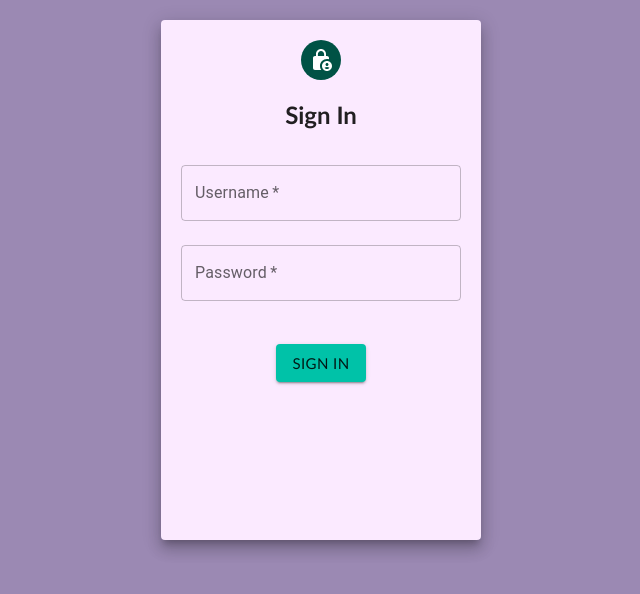
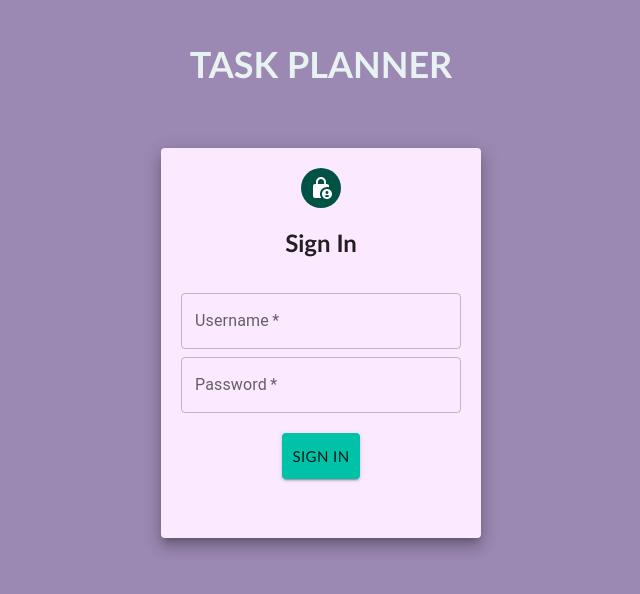
Before and after one commit to laura-gar/IETI-Front, a React (Create React App) app: page / in a window 1280 px wide. Shown: the top 594 px of the page, without its empty margins (319-959 px from the left). Built offline with nearby package versions, Linux system fonts and the light colour scheme.

Commit message:
Login view done

```diff
--- a/src/components/Button/ButtonLogin.js
+++ b/src/components/Button/ButtonLogin.jsx
@@ -3,7 +3,8 @@ import { styled } from '@mui/material/styles';
 
 const ColorButton = styled(Button)(({ theme }) => ({
     color: theme.palette.getContrastText('#00c2a8'),
-    margin: 35,
+    margin: 20,
+    padding: 10,
     fontFamily:'Trebuchet MS',
     fontSize: 15,
     backgroundColor: '#00c2a8',
--- /dev/null
+++ b/src/components/Title/Title.css
@@ -0,0 +1,11 @@
+.Title {
+    box-sizing: border-box;
+    width: 100%;
+    display: flex;
+    justify-content: center;
+    font-family: 'Trebuchet MS';
+    font-size: large;
+    align-items: baseline;
+    padding: 1em;
+    color: #e8f3f1;
+  }
--- /dev/null
+++ b/src/components/Title/Title.jsx
@@ -0,0 +1,10 @@
+import './Title.css';
+function Title() {
+    return (
+      <div className="Title">
+        <h1>TASK PLANNER</h1>
+      </div>
+    )
+  }
+
+  export default Title
--- a/src/views/Login/Login.js
+++ /dev/null
@@ -1,32 +0,0 @@
-import * as React from 'react';
-import './Login.css';
-import Grid from '@mui/material/Grid';
-import { Avatar } from '@mui/material';
-import  Paper from '@mui/material/Paper';
-import TextField from '@mui/material/TextField';
-import ColorButton from '../../components/Button/ButtonLogin'
-import LockPersonRoundedIcon from '@mui/icons-material/LockPersonRounded';
-
-export default function Login() {
-    const paperStyle = {flexWrap: 'wrap', padding: 20, height: '60vh', width: 280, margin: "20px auto", background: '#fbeaff'}
-    const avatarStyle = {background: '#005245'}
-    return (
-        <Grid>
-            <Paper id="loginBox" elevation={10} style={paperStyle}>
-                <Grid align='center'>
-                    <Avatar style={avatarStyle}><LockPersonRoundedIcon/></Avatar>
-                    <h2>Sign In</h2>
-                </Grid>
-                <div>
-                    <TextField id="username" label="Username" placeholder="Enter username" fullWidth required margin="normal" />
-                </div>
-                <div>
-                    <TextField id="password" label="Password" type='password' placeholder="Enter password" fullWidth required margin="normal" />
-                </div>
-                <Grid align='center'>
-                    <ColorButton variant='contained'> Sign In</ColorButton>
-                </Grid>
-            </Paper>
-        </Grid>
-    );
-}
--- /dev/null
+++ b/src/views/Login/Login.jsx
@@ -0,0 +1,36 @@
+import * as React from 'react';
+import './Login.css';
+import Grid from '@mui/material/Grid';
+import { Avatar } from '@mui/material';
+import  Paper from '@mui/material/Paper';
+import TextField from '@mui/material/TextField';
+import ColorButton from '../../components/Button/ButtonLogin'
+import Title from '../../components/Title/Title'
+import LockPersonRoundedIcon from '@mui/icons-material/LockPersonRounded';
+
+export default function Login() {
+    const paperStyle = {flexWrap: 'wrap', padding: 20, height: '350px', width: 280, margin: "20px auto", background: '#fbeaff'}
+    const avatarStyle = {background: '#005245'}
+    return (
+        <Grid>
+            <header>
+                <Title />
+            </header>
+            <Grid>
+                <Paper id="loginBox" elevation={10} style={paperStyle}>
+                    <Grid align='center'>
+                        <Avatar style={avatarStyle}><LockPersonRoundedIcon/></Avatar>
+                        <h2>Sign In</h2>
+                    </Grid>
+                    <Grid>
+                        <TextField id="username" label="Username" placeholder="Enter username" fullWidth required margin='normal' />
+                        <TextField id="password" label="Password" type='password' placeholder="Enter password" fullWidth required />
+                    </Grid>
+                    <Grid align='center'>
+                        <ColorButton variant='contained'> Sign In</ColorButton>
+                    </Grid>
+                </Paper>
+            </Grid>
+        </Grid>
+    );
+}
```
Also changed, not shown: src/App.jsx (renamed from src/App.js), src/index.jsx (renamed from src/index.js).
